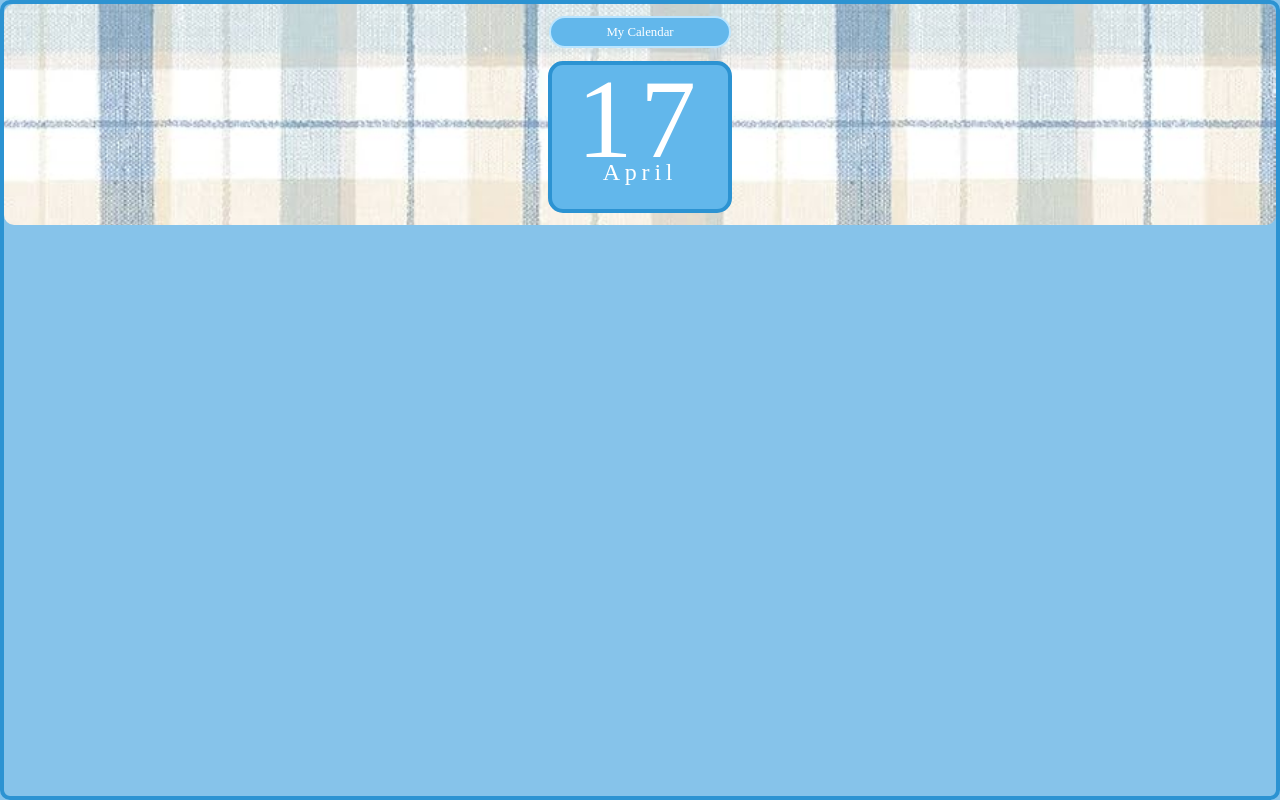
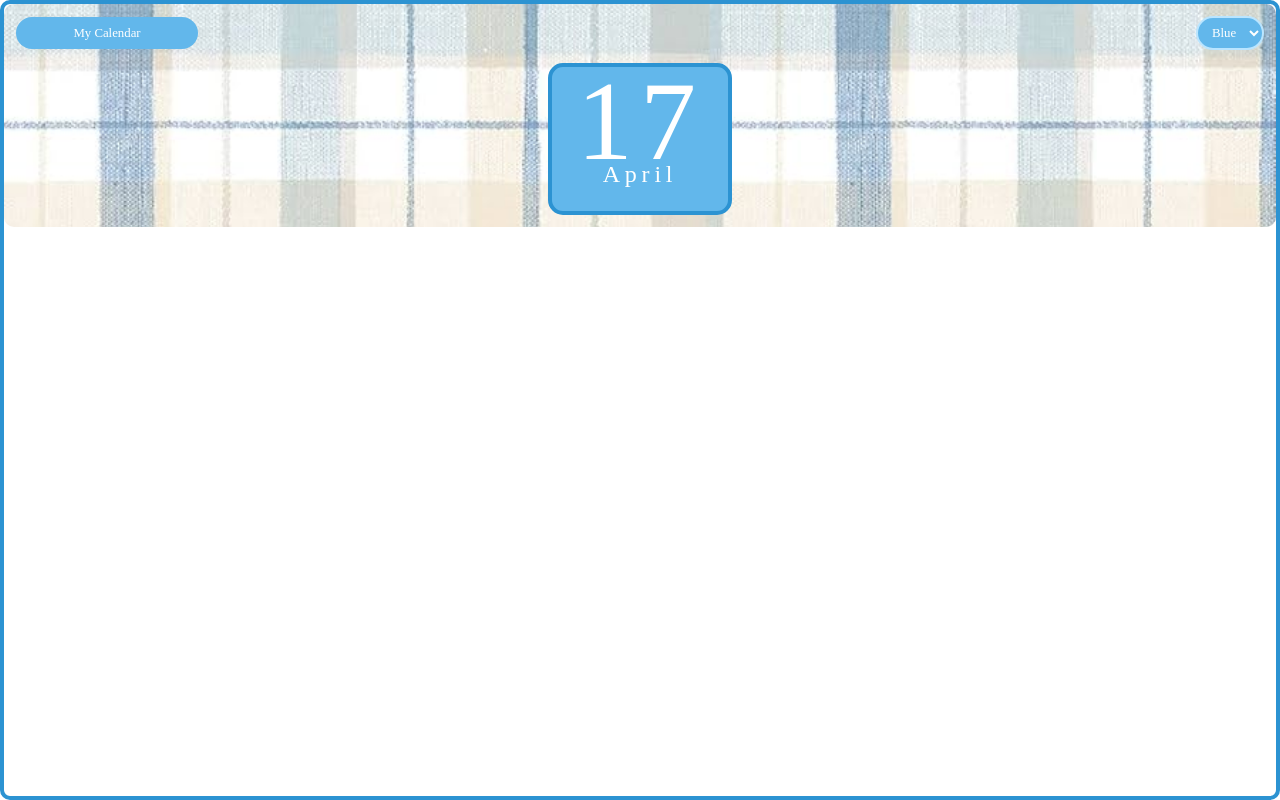
Before and after one commit to evelynhyx/Calendar-Widget, a website: page calendar/index.html in a window 1280 px wide. Drawn offline with Linux system fonts and the light colour scheme; a web font is replaced by a local one.

Commit message:
colour theme change working! added backgrounds and pink and beige

```diff
--- a/calendar/index.html
+++ b/calendar/index.html
@@ -11,7 +11,14 @@
 
     <body>
         <div class="app">
-            <button class="header">My Calendar</button>
+            <div class="header">
+                <button class="title">My Calendar</button>
+                <select id="theme" onchange="themeSelector(this.value)">
+                    <option value="blue">Blue</option>
+                    <option value="pink">Pink</option>
+                    <option value="beige">Beige</option>
+                </select>
+            </div>
             <div id="calendar">
                 <div id="day"></div>
                 <div id="month"></div>
--- a/calendar/script.js
+++ b/calendar/script.js
@@ -9,3 +9,22 @@ function updateCalendar() {
 }
 
 updateCalendar();
+
+function themeSelector(value) {
+    if (value === 'blue') {
+        document.documentElement.style.setProperty('--primary-color', '#62b7eb');
+        document.documentElement.style.setProperty('--secondary-color', '#2c93d2');
+        document.documentElement.style.setProperty('--accent-color', '#bae5ff');
+        document.documentElement.style.setProperty('--background', 'url("assets/bluebg.jpg")');
+    } else if (value === 'pink') {
+        document.documentElement.style.setProperty('--primary-color', '#f5acd5');
+        document.documentElement.style.setProperty('--secondary-color', '#e377a9');
+        document.documentElement.style.setProperty('--accent-color', '#fecbe4');
+        document.documentElement.style.setProperty('--background', 'url("assets/pinkbg.jpg")');
+    } else if (value === 'beige') {
+        document.documentElement.style.setProperty('--primary-color', '#e5d8c1');
+        document.documentElement.style.setProperty('--secondary-color', '#d6be98');
+        document.documentElement.style.setProperty('--accent-color', '#f4e3d0');
+        document.documentElement.style.setProperty('--background', 'url("assets/beigebg.jpg")');
+    }
+}
--- a/calendar/styles.css
+++ b/calendar/styles.css
@@ -1,13 +1,19 @@
 * {
     box-sizing: border-box;
+}
+
+:root {
+    --primary-color: #62b7eb;
+    --secondary-color: #2c93d2;
+    --accent-color: #bae5ff;
+    --background: url("assets/bluebg.jpg");
 }
 
 body {
     margin: 0;
     width: 100vw;
     height: 100vh;
-    background: #86c3ea;
-    border: 4px solid #2c93d2;
+    border: 4px solid var(--secondary-color);
     border-radius: 10px;
     user-select: none;
     -webkit-app-region: drag;
@@ -21,7 +27,7 @@ body {
     padding: 12px;
     gap: 0.8rem;
     border-radius: 10px;
-    background-image: url("assets/plaidbg.jpg");
+    background-image: var(--background);
     background-size: cover;
     background-repeat: no-repeat;
     background-position: center;
@@ -41,24 +47,45 @@ select {
     font-style: normal;
 }
 
+.header {
+    display: flex;
+    flex-direction: row;
+    justify-content: space-between;
+    align-items: center;
+    width: 100%;
+}
 
-.header {
+.title {
     color: white;
     font-family: "Single Day";
     font-size: 0.8rem;
     font-weight: 400;
     font-style: normal;
-    background: #62b7eb;
-    border: 2px solid #bae5ff;
+    background: var(--primary-color);
+    border: 2px solid (var(--accent-color));
     border-radius: 20px;
     padding: 7px;
     height: 32px;
     width: 182px;
     text-align: center;
+    margin-right: 5px;
 }
 
-.header:hover {
-    border: 2px dashed #bae5ff;
+#theme {
+    color: white;
+    font-family: "Single Day";
+    font-size: 0.8rem;
+    font-weight: 400;
+    font-style: normal;
+    background: var(--primary-color);
+    border: 2px solid var(--accent-color);
+    border-radius: 20px;
+    padding: 7px;
+    text-align: center;
+}
+
+#theme:hover {
+    border: 2px dashed var(--accent-color);
 }
 
 day {
@@ -79,8 +106,8 @@ day {
     gap: 0.5rem;
     width: 11.5rem;
     height: 9.5rem;
-    background-color: #62b7eb;
-    border: 4px solid #2c93d2;
+    background-color: var(--primary-color);
+    border: 4px solid var(--secondary-color);
     background-size: cover;
     border-radius: 15px;
 }
```
Also changed, not shown: README.md, calendar/assets/beigebg.jpg (added), calendar/assets/bluebg.jpg (renamed from calendar/assets/plaidbg.jpg), calendar/assets/pinkbg.jpg (added), 2 other files.
